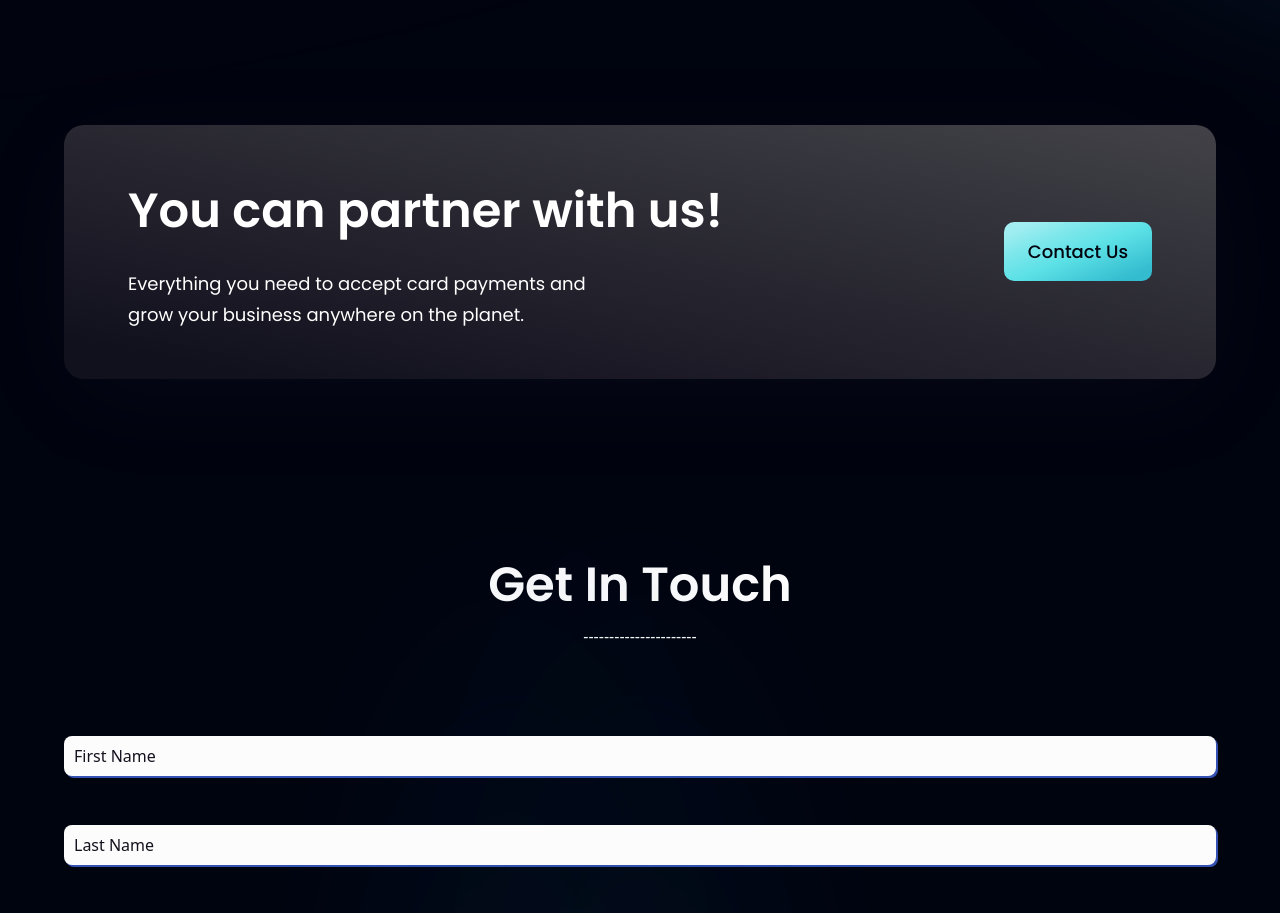
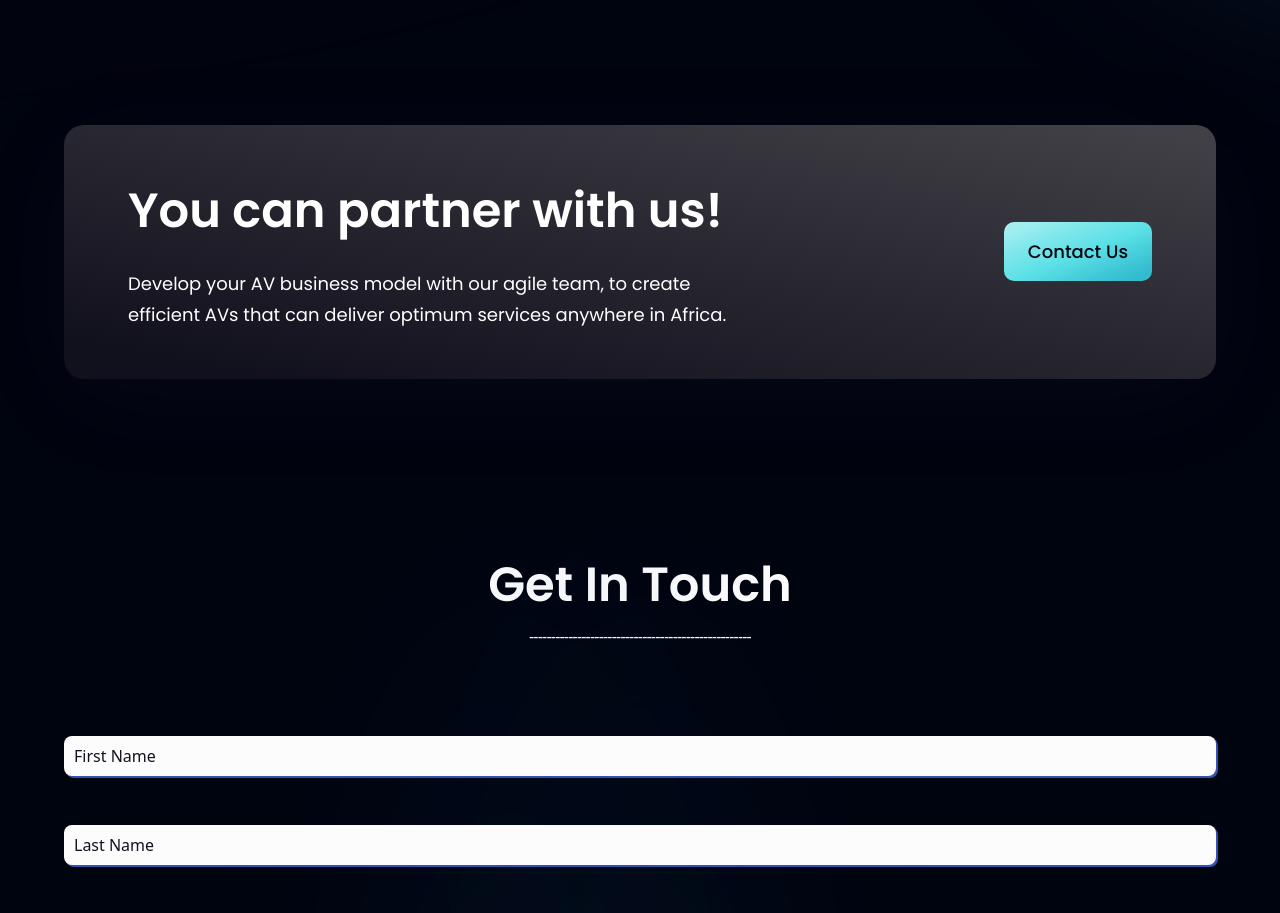
Before and after one commit to Kennius7/MaticDrive-Website, a React (Vite) app: page / in a window 1280 px wide. Shown: the part 4240-5153 px from the top of the page. Built offline with nearby package versions, Linux system fonts and the light colour scheme.

Commit message:
Website body edits

```diff
--- a/src/components/ContactUs.jsx
+++ b/src/components/ContactUs.jsx
@@ -38,11 +38,11 @@ const handleSubmit = (e) => {
 
 
   return (
-    <section className={`my-20 ${layout.section}`} id="connect">
+    <section id="contact" className={`my-20 ${layout.section}`}>
       <div className="items-center w-full">
       <div className="flex flex-col justify-center items-center my-6 pb-16">
         <div className={`text-center ${styles.heading2}`}>Get In Touch</div>
-        <div className="text-white tracking-">----------------------</div>
+        <div className="text-white tracking-tighter">---------------------------------------------------</div>
       </div>
 
         <form ref={form} className="form__content w-[100%] h-[100%]" onSubmit={handleSubmit}>
--- a/src/components/Partnership.jsx
+++ b/src/components/Partnership.jsx
@@ -2,17 +2,19 @@ import styles from "../style";
 import Button from "./Button";
 
 const Partnership = () => (
-  <section className={`${styles.flexCenter} ${styles.marginY} ${styles.padding} sm:flex-row flex-col bg-black-gradient-2 rounded-[20px] box-shadow`}>
+  <section id="partners" className={`${styles.flexCenter} ${styles.marginYPartner} ${styles.padding} sm:flex-row flex-col bg-black-gradient-2 rounded-[20px] box-shadow`}>
     <div className="flex-1 flex flex-col">
       <h2 className={styles.heading2}>You can partner with us!</h2>
-      <p className={`${styles.paragraph} max-w-[470px] mt-5`}>
-        Everything you need to accept card payments and grow your business
-        anywhere on the planet.
+      <p className={`${styles.paragraph} max-w-[600px] mt-5`}>
+        Develop your AV business model with our agile team, to create efficient AVs that can deliver optimum services anywhere in Africa.
       </p>
     </div>
 
     <div className={`${styles.flexCenter} sm:ml-10 ml-0 sm:mt-0 mt-10`}>
+    <a href="#contact">
       <Button />
+    </a>
+
     </div>
   </section>
 );
--- a/src/components/TeamPlayers.jsx
+++ b/src/components/TeamPlayers.jsx
@@ -13,7 +13,7 @@ import CarouselSlider from "./CarouselSlider";
 const TeamPlayers = () => {
 
   return (
-    <section id="clients" className={`${styles.paddingY} ${styles.flexCenter} flex-col relative my-20`}>
+    <section id="team" className={`${styles.paddingY} ${styles.flexCenter} flex-col relative my-20`}>
       <div className="absolute z-[0] w-[60%] h-[60%] -right-[50%] rounded-full blue__gradient bottom-40" />
 
       <div className="w-full flex justify-between items-center md:flex-row flex-col sm:mb-16 mb-6 relative z-[1]">
--- a/src/style.js
+++ b/src/style.js
@@ -14,6 +14,7 @@ const styles = {
 
   marginX: "sm:mx-16 mx-6",
   marginY: "sm:my-16 my-6",
+  marginYPartner: "sm:my-20 my-6",
 };
 
 export const layout = {
```
